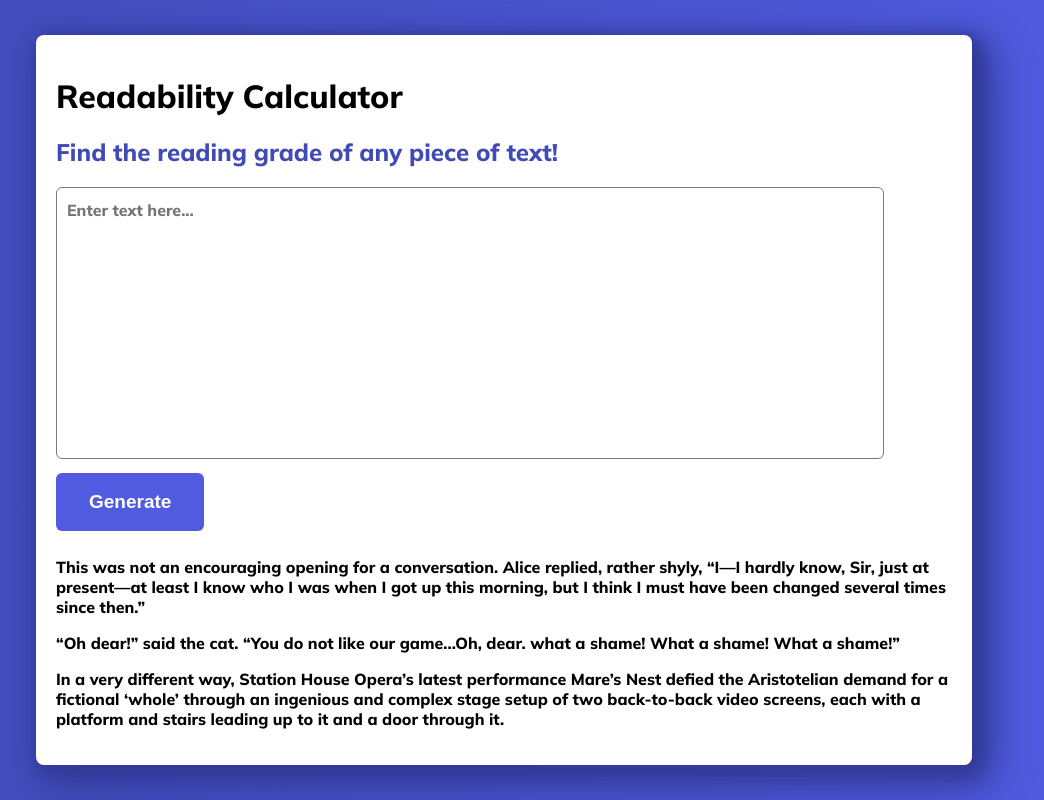
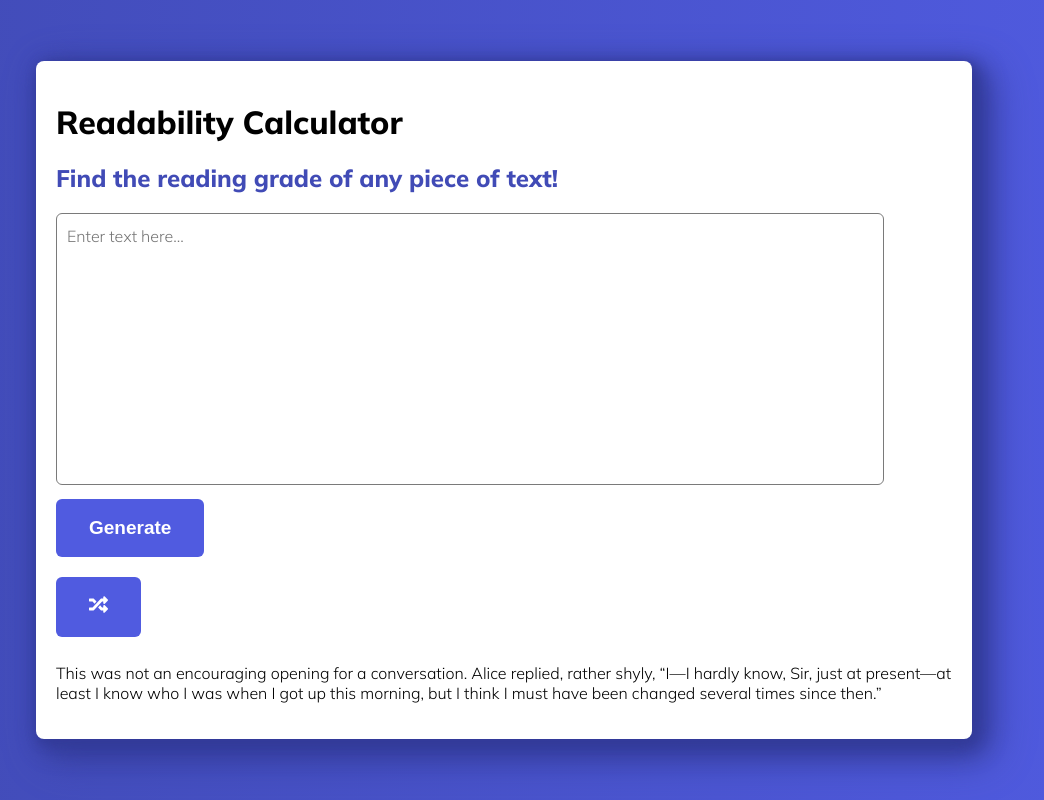
Before and after one commit to echarlotte612/React-Readability-Calculator, a React (Create React App) app: page / in a window 1280 px wide. Shown: the whole page, without its empty margins (136-1180 px from the left). Built offline with nearby package versions, Linux system fonts and the light colour scheme.

Commit message:
added examples shuffle button

```diff
--- a/package.json
+++ b/package.json
@@ -8,6 +8,7 @@
     "@testing-library/user-event": "^12.8.3",
     "react": "^17.0.2",
     "react-dom": "^17.0.2",
+    "react-icons": "^4.2.0",
     "react-scripts": "4.0.3",
     "web-vitals": "^1.1.2"
   },
--- a/src/components/Examples.js
+++ b/src/components/Examples.js
@@ -1,14 +1,27 @@
-import React from 'react';
+import React, { useState } from 'react';
 import { examples } from '../data/examples';
+import { FaRandom } from 'react-icons/fa';
 
 export default function Examples() {
+    const [index, setIndex] = useState(0);
+    const getRandom = () => {
+        // Gets a random example each time. //
+        const randomNumber = Math.floor(Math.random() * examples.length);
+        // If the random number is the same as previous, just call the function again until it's different //
+        if(randomNumber !== index)
+        {
+            setIndex(randomNumber);
+        }
+        else
+        {
+            getRandom()
+        }
+    }
 
     return (
         <div>
-            {examples.map((eg) => (
-                <p>{eg.text}</p>
-            ))
-            }
+            <button onClick={() => getRandom()}><FaRandom /></button>
+            <p className="example">{examples[index].text}</p>
         </div>
     )
 }
--- a/src/index.css
+++ b/src/index.css
@@ -1,4 +1,5 @@
 @import url('https://fonts.googleapis.com/css2?family=Mulish:wght@800&display=swap');
+@import url('https://fonts.googleapis.com/css2?family=Mulish:wght@300&display=swap');
 /* Variables */
 :root {
   --title-text: #222222;
@@ -12,6 +13,7 @@
 
 body {
   margin: 0 auto;
+  font-family: Mulish, monospace;
   box-sizing: border-box;
   height: 100vh;
   display: flex;
@@ -23,7 +25,6 @@ body {
 
 .app {
   width: 70vw;
-  font-family: Mulish, monospace;
   background: var(--white);
   color: var(-text);
   padding: 20px;
@@ -46,7 +47,7 @@ textarea {
   padding: 10px;
   border: 1px solid var(--text);
   font-size: 1rem;
-  font-weight: 100;
+  font-weight: 300;
   line-height: 1.5rem;
   border-radius: 6px;
   font-family: Mulish, monospace;
@@ -63,3 +64,7 @@ button {
   padding: 18px 33px;
   border: none;
 }
+
+.example {
+  font-weight: 300;
+}
```
Also changed, not shown: 1 other file (tests, documents, lock files or other folders).
